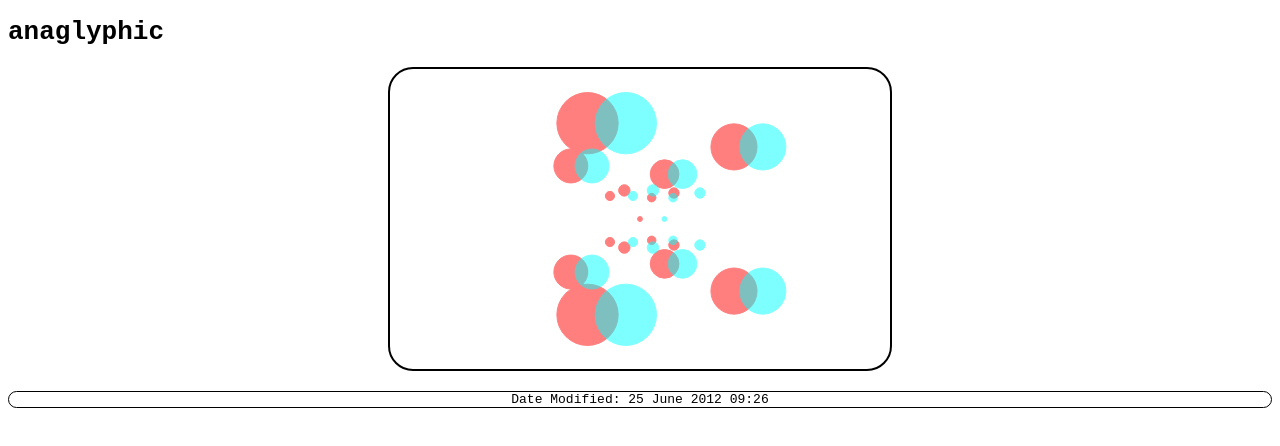
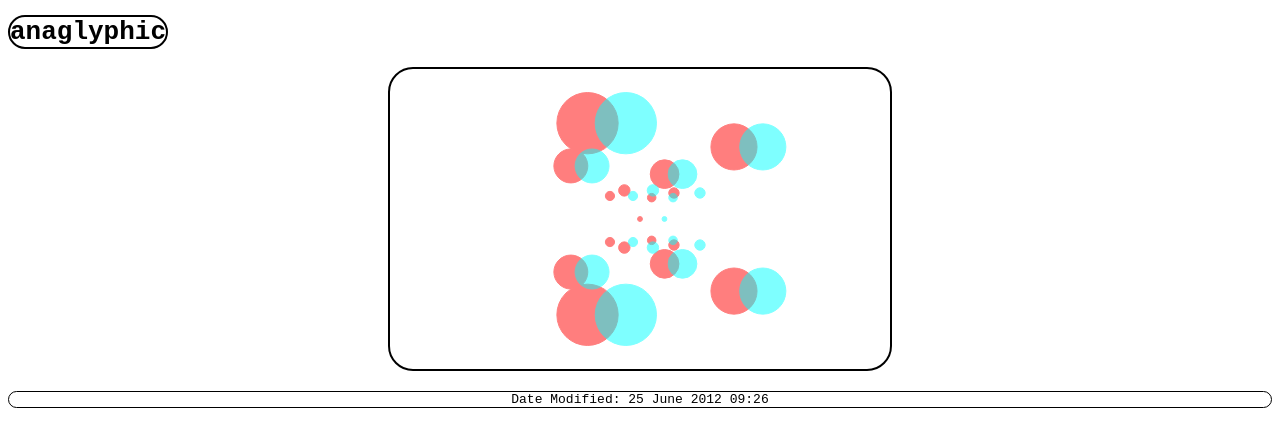
Before and after one commit to ricketts30/anaglyphic, a plain HTML site: page index.htm in a window 1280 px wide. Drawn offline with nearby package versions, Linux system fonts and the light colour scheme.

Commit message:
updated divHead to spanHead

```diff
--- a/anaglyphic.css
+++ b/anaglyphic.css
@@ -16,7 +16,7 @@ body {
 	margin-bottom: 20px;
 }
 
-.divHead {
+.spanHead {
 	text-align: center;
 	border:2px solid;
 	border-radius:25px;
```
